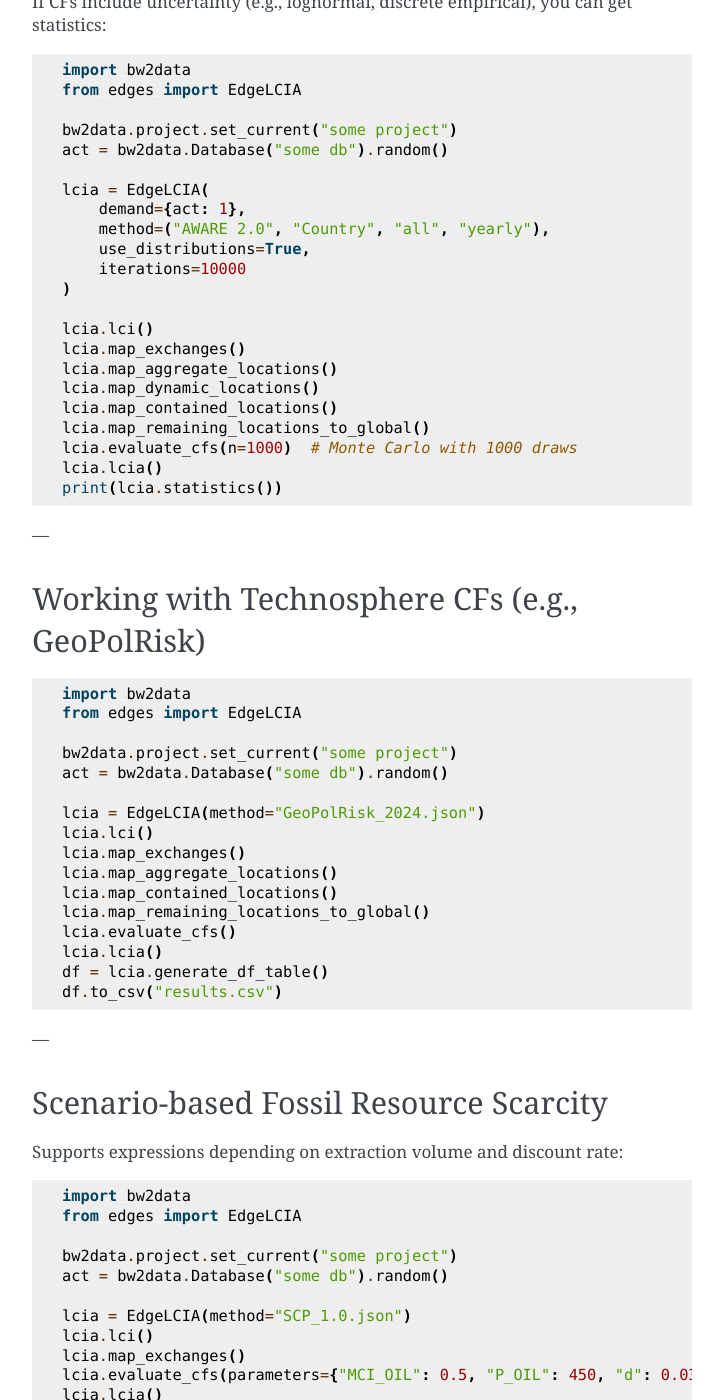
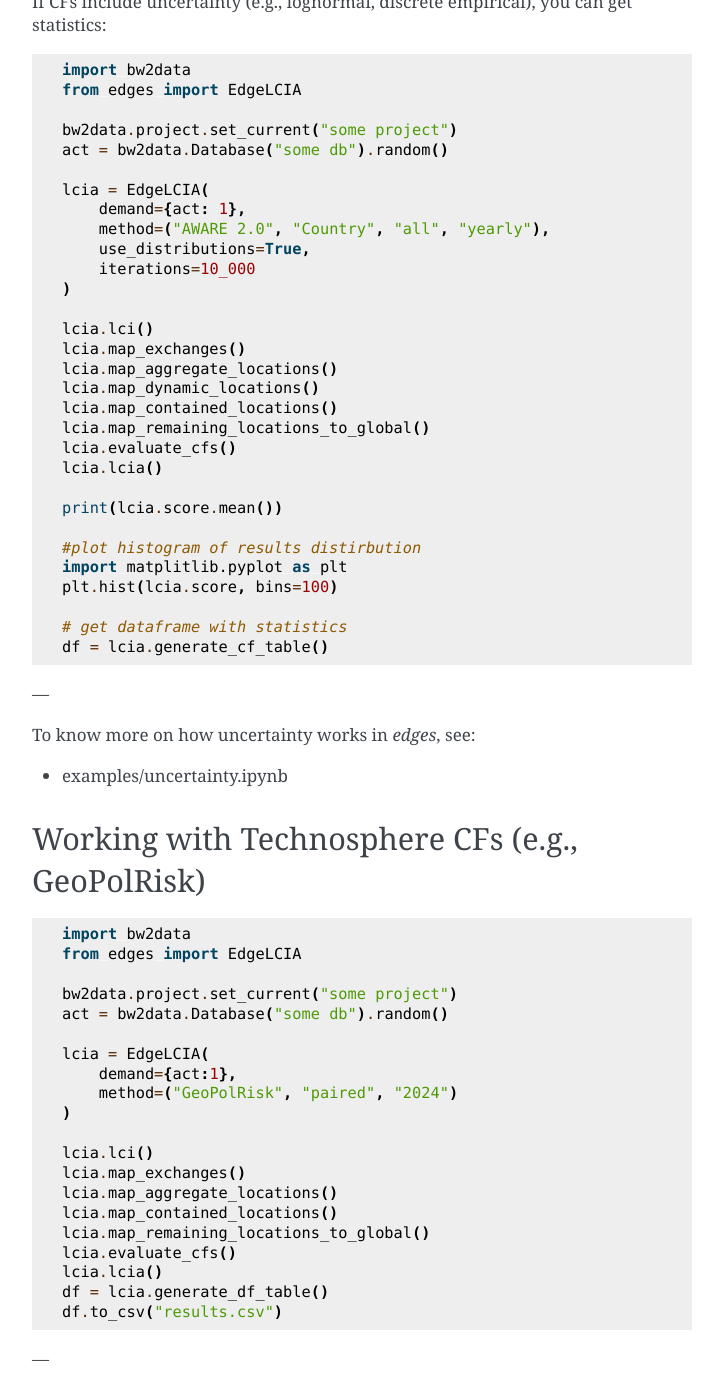
Before and after one commit to philoubet/edges, a Sphinx documentation site: the page built from docs/user_guide.rst, in a window 1280 px wide and 1400 px high, scrolled down 3527 px. Shown: the whole window, without its empty margins (388-1111 px from the left). Built offline with Sphinx 7.4.7, drawn with Linux system fonts in a browser that asks for light colours; pages that are not in the unit, such as notebooks, are missing from menus.

Commit message:
Fix test

```diff
--- a/docs/api_reference.rst
+++ b/docs/api_reference.rst
@@ -18,4 +18,3 @@ The `CostLCIA` class extends `EdgeLCIA` to perform life cycle costing.
     :members: CostLCIA
     :undoc-members:
     :show-inheritance:
-"""
--- a/docs/user_guide.rst
+++ b/docs/user_guide.rst
@@ -194,7 +194,7 @@ you can get statistics:
         demand={act: 1},
         method=("AWARE 2.0", "Country", "all", "yearly"),
         use_distributions=True,
-        iterations=10000
+        iterations=10_000
     )
 
     lcia.lci()
@@ -203,11 +203,24 @@ you can get statistics:
     lcia.map_dynamic_locations()
     lcia.map_contained_locations()
     lcia.map_remaining_locations_to_global()
-    lcia.evaluate_cfs(n=1000)  # Monte Carlo with 1000 draws
+    lcia.evaluate_cfs()
     lcia.lcia()
-    print(lcia.statistics())
+
+    print(lcia.score.mean())
+
+    #plot histogram of results distirbution
+    import matplitlib.pyplot as plt
+    plt.hist(lcia.score, bins=100)
+
+    # get dataframe with statistics
+    df = lcia.generate_cf_table()
+
 
 ---
+
+To know more on how uncertainty works in `edges`, see:
+
+- examples/uncertainty.ipynb
 
 Working with Technosphere CFs (e.g., GeoPolRisk)
 ------------------------------------------------
@@ -220,7 +233,11 @@ Working with Technosphere CFs (e.g., GeoPolRisk)
     bw2data.project.set_current("some project")
     act = bw2data.Database("some db").random()
 
-    lcia = EdgeLCIA(method="GeoPolRisk_2024.json")
+    lcia = EdgeLCIA(
+        demand={act:1},
+        method=("GeoPolRisk", "paired", "2024")
+    )
+
     lcia.lci()
     lcia.map_exchanges()
     lcia.map_aggregate_locations()
```
